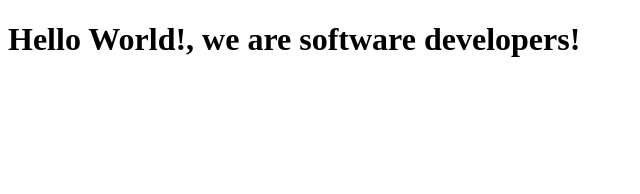
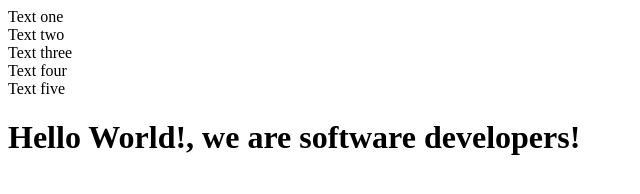
Before and after one commit to Aebise/html_css, a plain HTML site: page fcc-test-suite-template-master/index.html in a window 1280 px wide. Shown: the whole page, without its empty margins (0-640 px from the left). Drawn offline with Linux system fonts and the light colour scheme.

Commit message:
done up to instruction 4

```diff
--- a/fcc-test-suite-template-master/index.html
+++ b/fcc-test-suite-template-master/index.html
@@ -5,23 +5,25 @@
     <title>Fork Me! FCC: Test Suite Template</title>
     <link rel="stylesheet" href="css/style.css">
   </head>
-
+  <main id="main-doc">
+    <section id="Text_one" class="main-section">
+      <header>Text one</header>
+    </section>
+    <section id="Text_two" class="main-section">
+      <header>Text two</header>
+    </section>
+    <section id="Text_three" class="main-section">
+      <header>Text three</header>
+    </section>
+    <section id="Text_four" class="main-section">
+      <header>Text four</header>
+    </section>
+    <section id="Text_five" class="main-section">
+      <header>Text five</header>
+    </section>
+  </main>
   <body>
     <script src="https://cdn.freecodecamp.org/testable-projects-fcc/v1/bundle.js"></script>
-
-    <!--
-
-    Hello Camper!
-
-    For now, the test suite only works in Chrome!
-    Please read the README below in the JS Editor before beginning.
-    Feel free to delete this message once you have read it.
-    Good luck and Happy Coding!
-
-    - The freeCodeCamp Team
-
-    -->
-
     <script  src="js/index.js"></script>
     <h1>Hello World!, we are software developers!</h1>
   </body>
```
